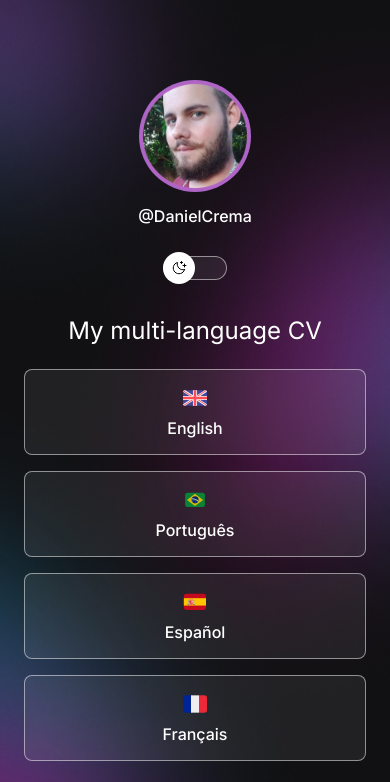
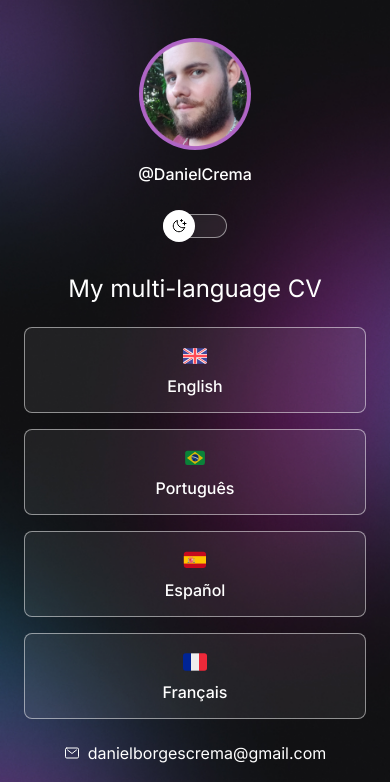
Before and after one commit to DanielCrema/GlobalCV, a plain HTML site: page index.html in a window 390 px wide. Shown: the top 782 px of the page. Drawn offline with nearby package versions, Linux system fonts and the light colour scheme.

```diff
--- a/styles/main.css
+++ b/styles/main.css
@@ -2,6 +2,10 @@
   margin: 0;
   padding: 0;
   box-sizing: border-box;
+}
+
+html {
+  min-height: 100vh;
 }
 
 :root {
@@ -31,13 +35,13 @@
 
 body {
     background: var(--bg-url) no-repeat top center/cover;
-    height: 100vh;
+    min-height: 100%;
   }
 
   #container {
     width: 100%;
     max-width: 588px;
-    margin: 56px auto 0px;
+    margin: 26px auto 0px;
     padding: 0 24px;
   }
 
@@ -200,6 +204,12 @@
     }
   }
 
+  @media(max-width: 400px) {
+    #container {
+      margin-top: 14px;
+    }
+  }
+
   @keyframes slide-in {
     from {
       left: 0;
```
Also changed, not shown: screenshot-mobile.png, 3 other files.
